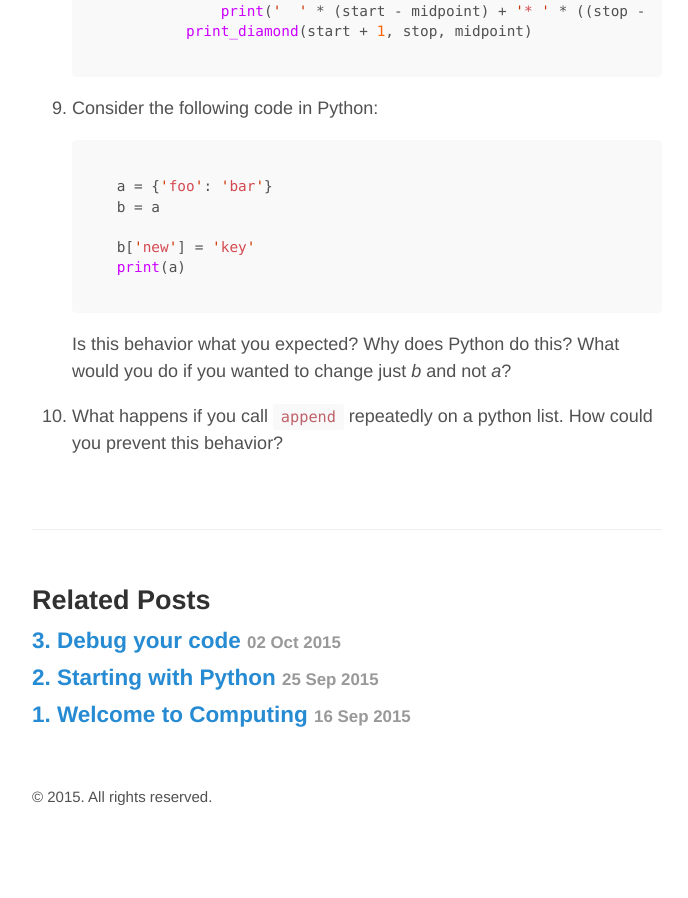
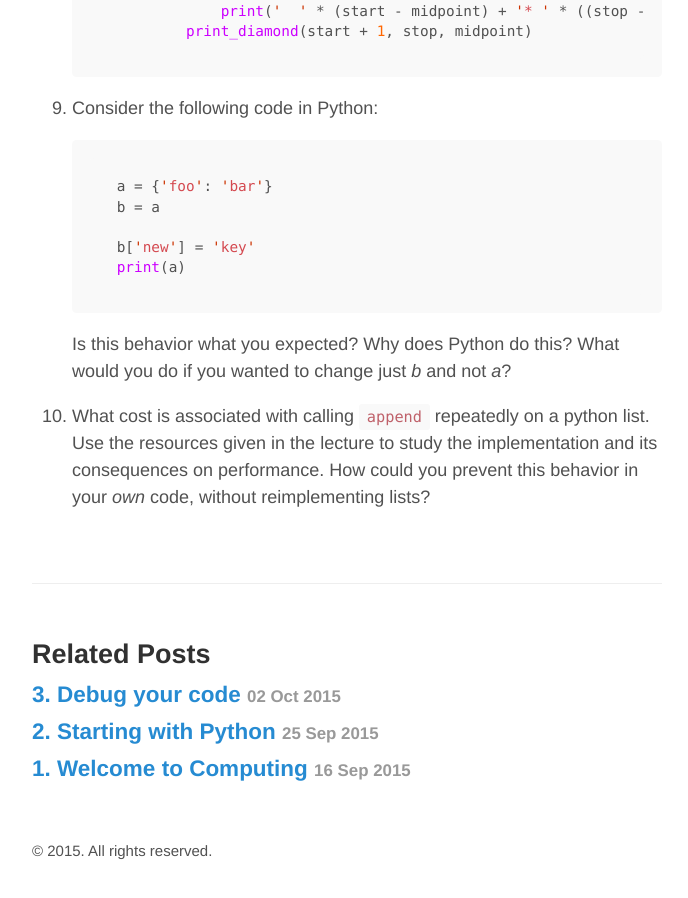
Before and after one commit to MikheyevLab/Computing-Fall-2015, a Jekyll site: the page built from _posts/2015-10-09-4-complexity.md, in a window 1280 px wide and 900 px high, scrolled down 8582 px. Shown: the whole window, without its empty margins (293-981 px from the left). Built offline with Jekyll 4.4.1, drawn with Linux system fonts in a browser that asks for light colours; Markdown is read by kramdown in place of the engine named in the settings; formulas are drawn with MathJax 3; before the commit the page ends 9428 px from its top, so only the background shows below that.

Commit message:
reformulate question

````diff
--- a/_posts/2015-10-09-4-complexity.md
+++ b/_posts/2015-10-09-4-complexity.md
@@ -286,4 +286,4 @@ The homework is due on *October 15 2015* at *13:00pm* (eg. noon). Hand in your h
     print(a)
     ```
 Is this behavior what you expected? Why does Python do this? What would you do if you wanted to change just _b_ and not _a_?
-9. What happens if you call `append` repeatedly on a python list. How could you prevent this behavior?
+9. What cost is associated with calling `append` repeatedly on a python list. Use the resources given in the lecture to study the implementation and its consequences on performance. How could you prevent this behavior in your *own* code, without reimplementing lists?
````
